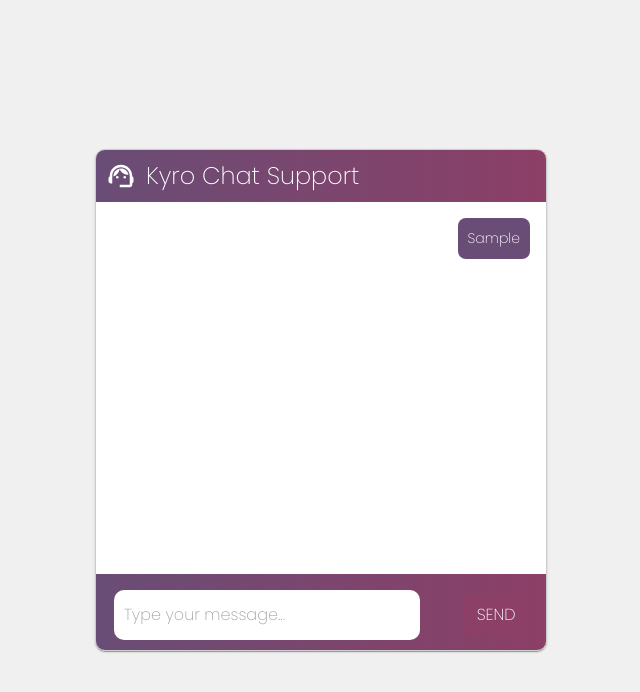
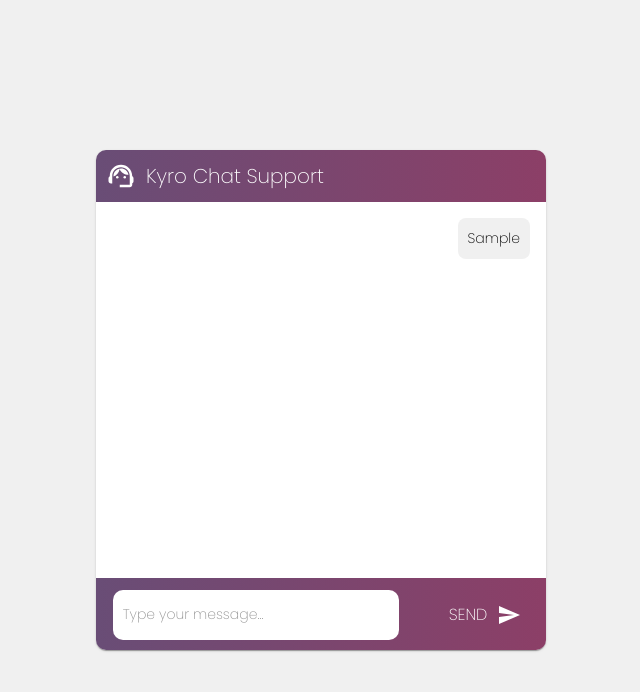
Before and after one commit to krithicr/University_Chatbot, a React (Create React App) app: page / in a window 1280 px wide. Both pictures are taken after typing "Sample" into the empty fields and a click on the button "SEND". Shown: the top 692 px of the page, without its empty margins (319-959 px from the left). Built offline with nearby package versions, Linux system fonts and the light colour scheme; no server answers.

Commit message:
ui inside the message component changed

```diff
--- a/src/App.css
+++ b/src/App.css
@@ -3,4 +3,5 @@ body{
   padding: 0;
   height: 100%;
   width: 100%;
+
 }
--- a/src/App.js
+++ b/src/App.js
@@ -12,7 +12,6 @@ function App() {
         height: "100vh",
         justifyContent: "center",
         alignItems: "center",
-
         backgroundColor: "#f0f0f0",
       }}
     >
--- a/src/Components/Chatbot.js
+++ b/src/Components/Chatbot.js
@@ -1,18 +1,23 @@
-import React, { useState } from "react";
+import React, { useEffect, useRef, useState } from "react";
 import { Paper, Button, Typography, Box, Input } from "@mui/material";
 import SupportAgentIcon from "@mui/icons-material/SupportAgent";
 import axios from "axios";
 import Messages from "./Messages";
+import SendIcon from "@mui/icons-material/Send";
 
 const Chatbot = () => {
   const [messages, setMessages] = useState([]);
   const [inputText, setInputText] = useState("");
+  const messagesBoxRef = useRef(null);
+  const [isLoading, setIsloading] = useState(false);
 
   const handleInputChange = (event) => {
     setInputText(event.target.value);
   };
 
   const handleSendMessage = (e) => {
+    setIsloading(true);
+
     e.preventDefault();
     if (inputText.trim() !== "") {
       setMessages((prevMessages) => [
@@ -38,20 +43,27 @@ const Chatbot = () => {
     }
   };
 
+  useEffect(() => {
+    if (messagesBoxRef.current) {
+      messagesBoxRef.current.scrollTop = messagesBoxRef.current.scrollHeight;
+    }
+  }, [messages]);
+
   return (
     <Paper
       sx={{
         width: "450px",
         minHeight: "500px",
         padding: 0,
-        border: "1px solid #ccc",
         borderRadius: "10px",
         background: "linear-gradient(to right, #694D76, #8C3F67)",
         position: "relative",
+        outline: "none",
+        border: "none",
       }}
     >
       <Typography
-        variant="h5"
+        variant="h6"
         sx={{
           padding: "10px",
           color: "white",
@@ -65,9 +77,10 @@ const Chatbot = () => {
         <SupportAgentIcon sx={{ fontSize: "30px" }} /> Kyro Chat Support
       </Typography>
       <Box
+        ref={messagesBoxRef}
         sx={{
-          minHeight: "340px",
-          maxHeight: "340px",
+          minHeight: "344px",
+          maxHeight: "344px",
           overflowY: "auto",
           backgroundColor: "white",
           padding: "16px",
@@ -82,19 +95,24 @@ const Chatbot = () => {
           },
           "&::-webkit-scrollbar-thumb": {
             backgroundColor: "#8C3F67",
-            borderRadius: 2,
+            borderRadius: 0,
           },
         }}
       >
         <Messages messages={messages} />
       </Box>
-      <form onSubmit={handleSendMessage}>
+      <form
+        style={{ display: "flex", alignItems: "center" }}
+        onSubmit={handleSendMessage}
+      >
         <Box
           sx={{
             display: "flex",
             alignItems: "center",
             position: "absolute",
-            bottom: 10,
+            paddingBottom: "10px",
+            paddingTop: "10px",
+            bottom: 0,
             width: "100%",
             justifyContent: "space-around",
           }}
@@ -110,6 +128,8 @@ const Chatbot = () => {
               outline: "none",
               height: "50px",
               padding: "10px",
+              fontSize: "14px",
+              color: "black",
               "&:hover": {
                 borderBottom: "none",
               },
@@ -126,13 +146,16 @@ const Chatbot = () => {
           />
           <Button
             sx={{
-              backgroundColor: "#8C3F67",
+              // backgroundColor: "#8C3F67",
+              background: "transparent",
               color: "#fff",
               fontSize: "16px",
+              display: "flex",
+              gap: "10px",
             }}
             type="submit"
           >
-            Send
+            Send <SendIcon />
           </Button>
         </Box>
       </form>
--- a/src/Components/Messages.js
+++ b/src/Components/Messages.js
@@ -1,29 +1,38 @@
 import { Box, Typography } from "@mui/material";
 import React from "react";
+import FaceIcon from "@mui/icons-material/Face";
 
 function Messages({ messages }) {
   return (
-    <Box sx={{ display: "flex", flexDirection: "column" }}>
+    <Box sx={{ display: "flex", flexDirection: "column", gap: "15px" }}>
       {messages.map((message, index) => (
+        <Box
+          key={index}
+          sx={{
+            display: "flex",
+            flexDirection: message.user ? "row-reverse" : "row",
+            // alignItems: "center",
+            gap: "3px",
+            marginBottom: "10px",
+          }}
+        >
+          {message.user ? null : <FaceIcon sx={{ color: "#694D76" }} />}
           <Typography
-          key={index}
             sx={{
               fontSize: "14px",
               width: "fit-content",
               maxWidth: "300px",
               padding: "10px",
-            marginBottom: "10px",
               borderRadius: "8px",
-            backgroundColor: message.user ? "#694D76" : "#f0f0f0",
-            color: message.user ? "White" : "black",
-            alignSelf: message.user ? "flex-end" : "flex-start",
-            textAlign: message.user ? "right" : "left",
+              backgroundColor: message.user ? "#f0f0f0" : "#694D76",
+              color: message.user ? "black" : "White",
               wordWrap: "break-word",
               whiteSpace: "pre-wrap",
             }}
           >
             {message.text}
           </Typography>
+        </Box>
       ))}
     </Box>
   );
```
Lines whose indentation alone changed are shown as unchanged.
